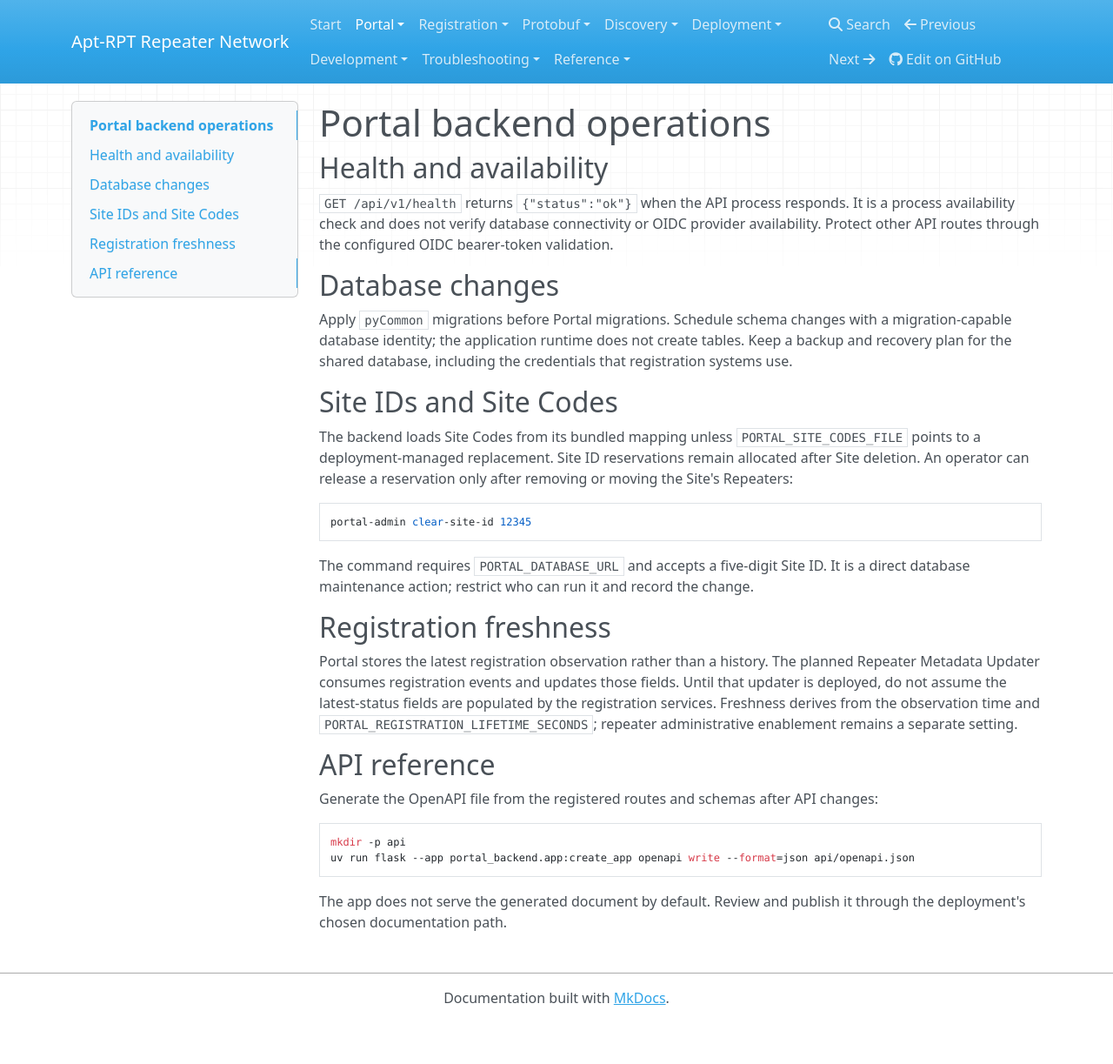
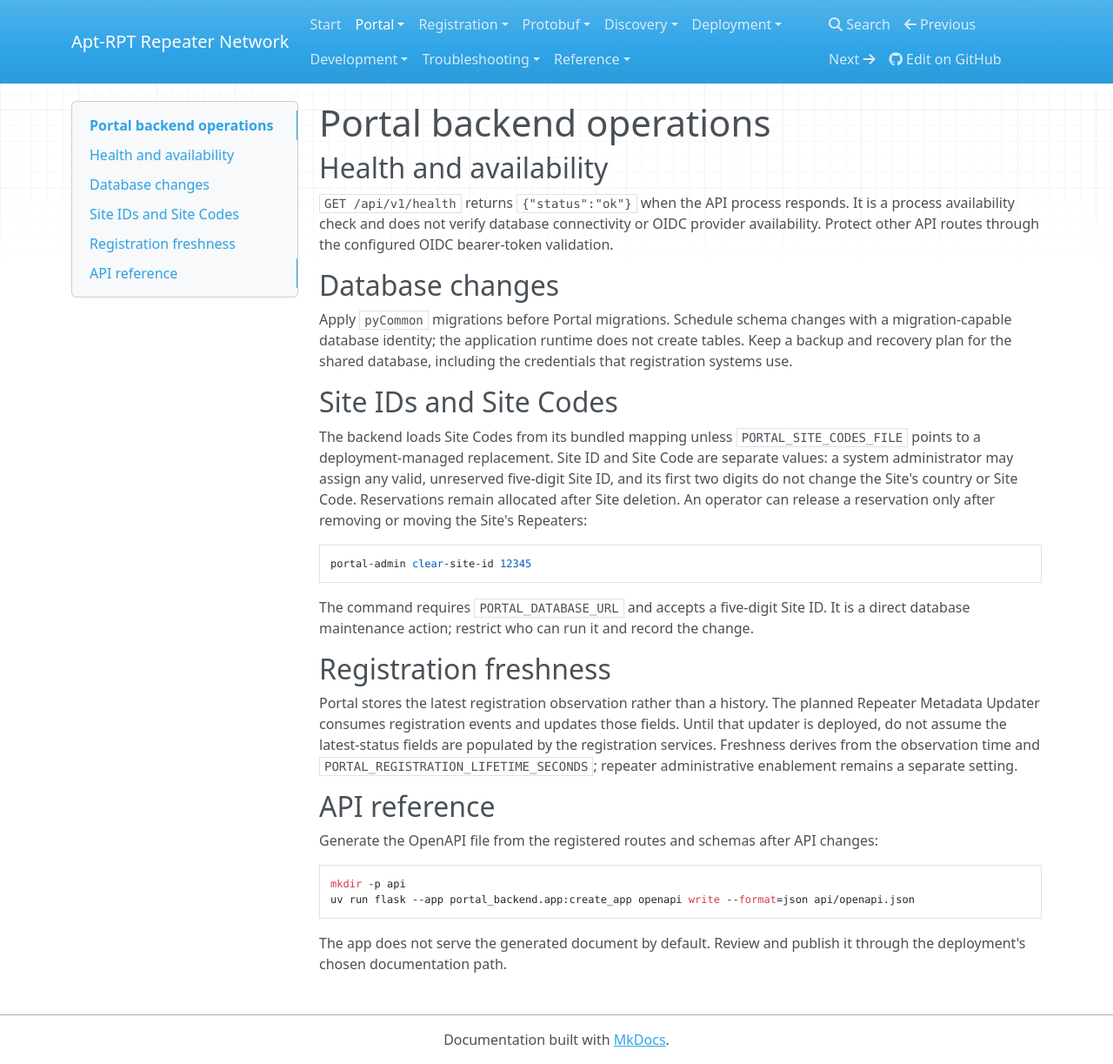
Before and after one commit to Hamlink-Canada/apt-rpt-docs, an MkDocs documentation site: the page built from docs/projects/portal/backend/operations.md, in a window 1280 px wide and 1223 px high. Shown: the whole window at 87% size. Built offline with MkDocs 1.6.1, drawn with Linux system fonts in a browser that asks for light colours; nearby versions of some CDN libraries.

Commit message:
Clarify Site Code and Site ID

````diff
--- a/docs/projects/portal/backend/operations.md
+++ b/docs/projects/portal/backend/operations.md
@@ -18,8 +18,11 @@ including the credentials that registration systems use.
 
 The backend loads Site Codes from its bundled mapping unless
 `PORTAL_SITE_CODES_FILE` points to a deployment-managed replacement. Site ID
-reservations remain allocated after Site deletion. An operator can release a
-reservation only after removing or moving the Site's Repeaters:
+and Site Code are separate values: a system administrator may assign any valid,
+unreserved five-digit Site ID, and its first two digits do not change the
+Site's country or Site Code. Reservations remain allocated after Site deletion.
+An operator can release a reservation only after removing or moving the Site's
+Repeaters:
 
 ```sh
 portal-admin clear-site-id 12345
````
